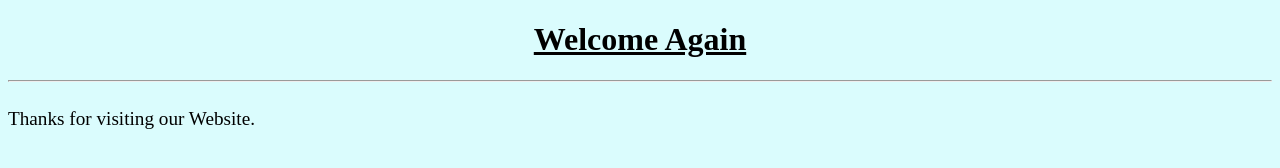
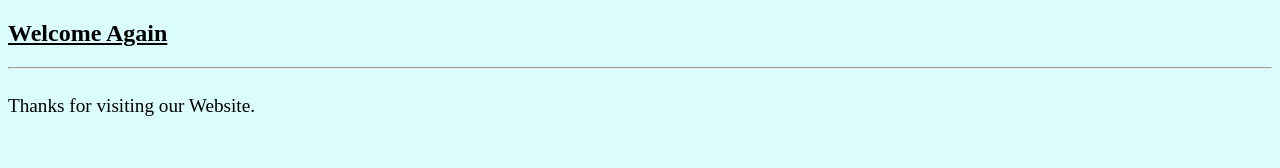
Before and after one commit to amankrsharma2011/amankrsharma2011.github.io, a plain HTML site: page newindex.html in a window 1280 px wide. Drawn offline with Linux system fonts and the light colour scheme.

Commit message:
Update newindex.html

```diff
--- a/newindex.html
+++ b/newindex.html
@@ -7,7 +7,7 @@
         <link rel="stylesheet" href="newclass.css">
     </head>
     <body>
-        <h1><u>Welcome Again</u></h1>
+        <h2><u>Welcome Again</u></h2>
         <hr/>
         <br/>
         <big>Thanks for visiting our Website.</big>
```
